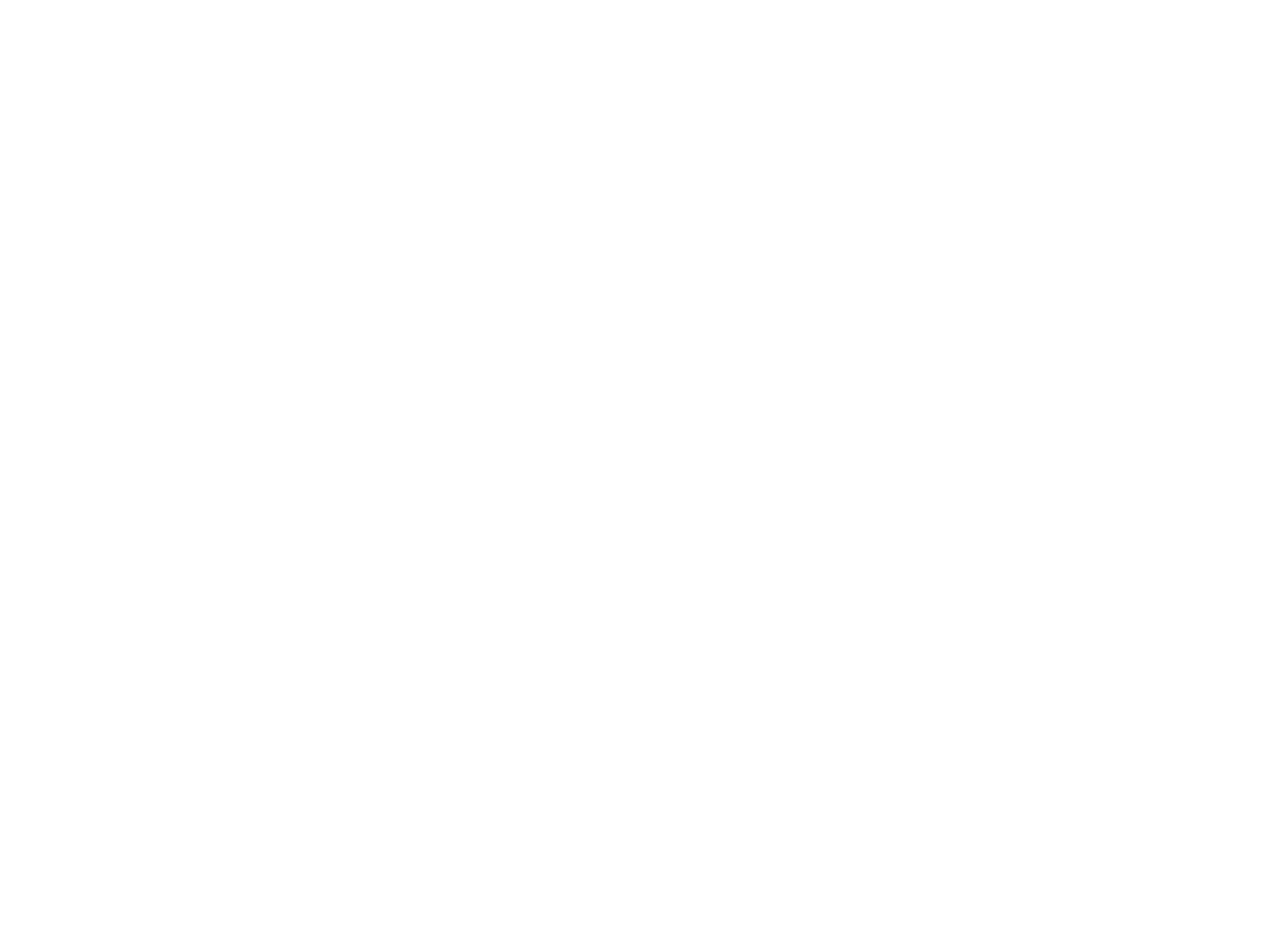
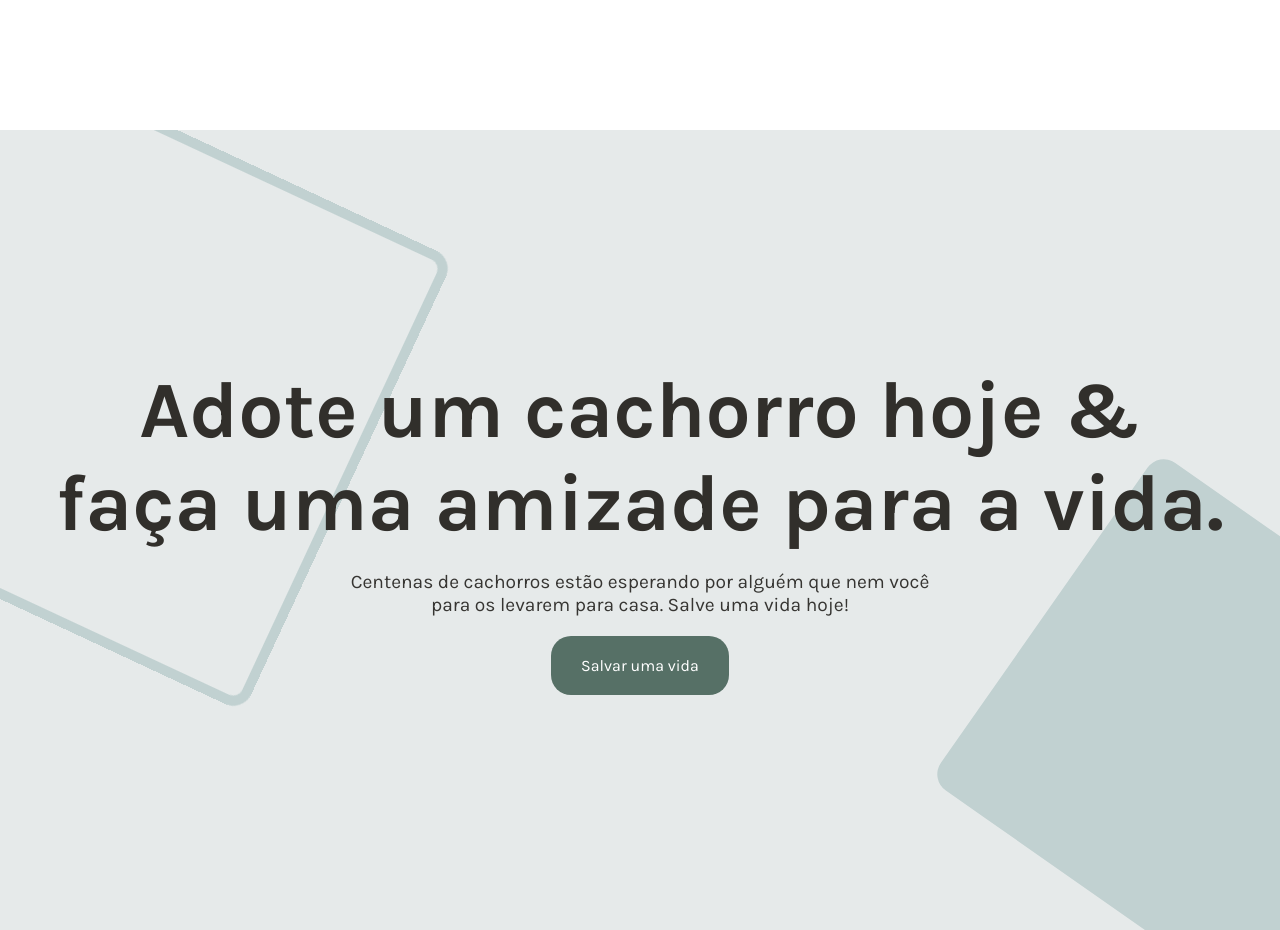
Before and after one commit to MatheusSCristo/dog_rescue_landing_page, a React (Vite) app: page / in a window 1280 px wide. Shown: the part 3500-4430 px from the top of the page. Before the commit the page ends 3630 px from the top, so only its background shows below. Built offline with nearby package versions, Linux system fonts and the light colour scheme.

Commit message:
feat: Add Adopt section

```diff
--- /dev/null
+++ b/src/Adopt/index.jsx
@@ -0,0 +1,38 @@
+import { motion, useScroll, useTransform } from "framer-motion";
+import React, { useRef } from "react";
+import styles from "./style.module.scss";
+
+const Adopt = () => {
+  const ref = useRef(null);
+  const { scrollYProgress } = useScroll({ target:ref,offset:["start","-500px"] });
+  const fillBoxScale = useTransform(scrollYProgress, [0, 1], [1.8,1]);
+  return (
+    <section className={styles.adopt_container} ref={ref}>
+      <div>
+        <h1>Adote um cachorro hoje &</h1>
+        <h1>faça uma amizade para a vida.</h1>
+      </div>
+      <div>
+        <p>
+          Centenas de cachorros estão esperando por alguém que nem você para os
+          levarem para casa. Salve uma vida hoje!
+        </p>
+      </div>
+      <motion.button
+        whileHover={{ y: "-20%" }}
+        transition={{ duration: 0.2, ease: "easeOut" }}
+      >
+        Salvar uma vida
+      </motion.button>
+      <div
+        className={styles.fill_box}
+        />
+      <motion.div
+        className={styles.empty_box}
+        style={{scale: fillBoxScale,rotate:"25deg"}}
+      />
+    </section>
+  );
+};
+
+export default Adopt;
--- /dev/null
+++ b/src/Adopt/style.module.scss
@@ -0,0 +1,96 @@
+@import "../colors";
+
+
+.adopt_container{
+    overflow: hidden;
+    position: relative;
+    background-color: #E6EAEA;
+    display: flex;
+    flex-direction: column;
+    justify-content: center;
+    align-items: center;
+    height: 100vh;
+    gap: 20px;
+
+    div{
+        z-index: 1;
+        position: relative;
+        display: flex;
+        flex-direction: column;
+        align-items: center;
+
+    }
+    h1{
+        font-size: 5rem;
+        @media screen and (max-width: 990px){
+            font-size: 3rem;
+
+        }
+    }
+    p{
+        z-index: 1;
+        position: relative;
+        width: 600px;
+        font-size: 1.2rem;
+        text-align: center;
+        color: $subtitleColor;
+        @media screen and (max-width:990px) {
+            width: 100%;
+        }
+    }
+
+    button {
+        z-index: 1;
+        position: relative;
+        cursor: pointer;
+        padding: 20px 30px;
+        background-color: $buttonColor;
+        border: none;
+        border-radius: 20px;
+        color: white;
+        font-size: 1rem;
+        transition: all 0.3s ease-in-out;
+
+        &:hover {
+            background-color: transparent;
+            color: black;
+            border: 1px solid black;
+        }
+    }
+    .fill_box {
+            z-index: 0;
+            bottom: 0;
+            right: -10%;
+            position: absolute;
+            width: 400px;
+            height: 400px;
+            transform: rotate(35deg);
+            background-color: #c1d1d1;
+            border-radius: 20px;
+            @media screen and (max-width: 768px) {
+                width: 50px;
+                height: 50px;
+                left: 80%;
+                right: 20%;
+
+            }
+        }
+
+        .empty_box {
+            z-index: 0;
+            top: 0%;
+            left: -10%;
+            position: absolute;
+            width: 500px;
+            height: 500px;
+            transform: rotate(15deg);
+            background-color: transparent;
+            border-radius: 20px;
+            border: 10px solid #c1d1d1;
+            @media screen and (max-width: 768px) {
+                width: 150px;
+                height: 150px;
+
+            }
+        }
+}
--- a/src/App.jsx
+++ b/src/App.jsx
@@ -1,5 +1,6 @@
 import { useRef } from "react";
 import About from "./About";
+import Adopt from "./Adopt";
 import Dogs from "./Dogs";
 import Home from "./Home";
 import styles from "./app.module.scss";
@@ -12,6 +13,7 @@
       <Home />
       <Dogs/>
       <About/>
+      <Adopt/>
     </main>
   );
 }
```
